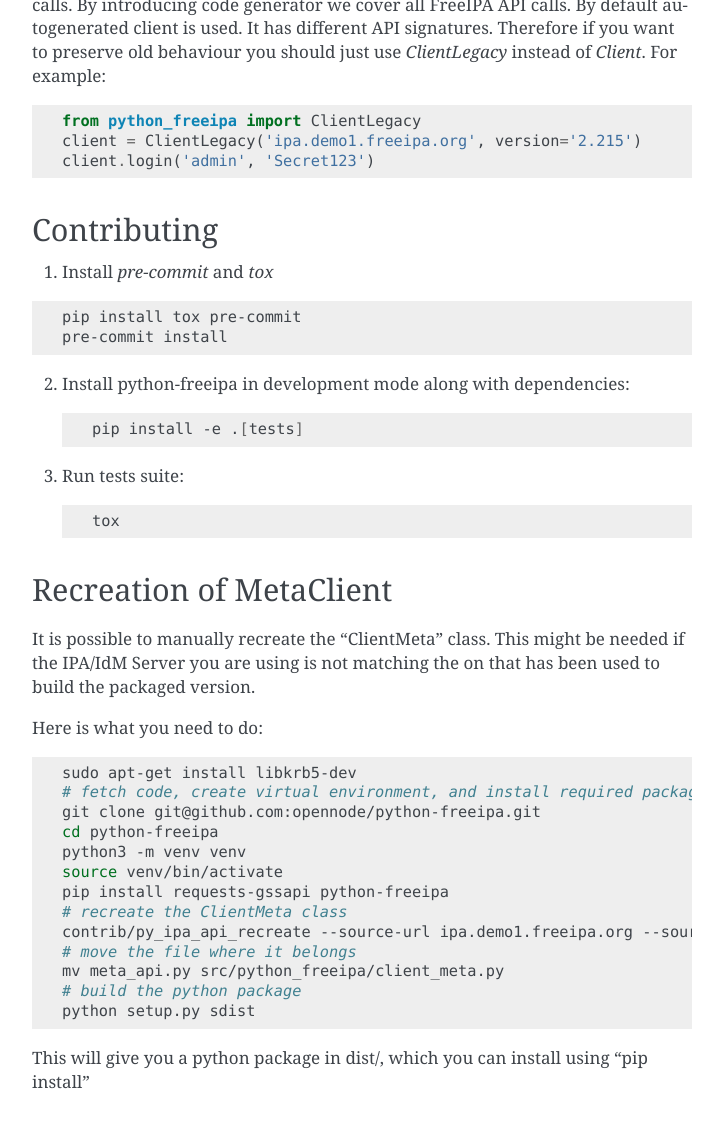
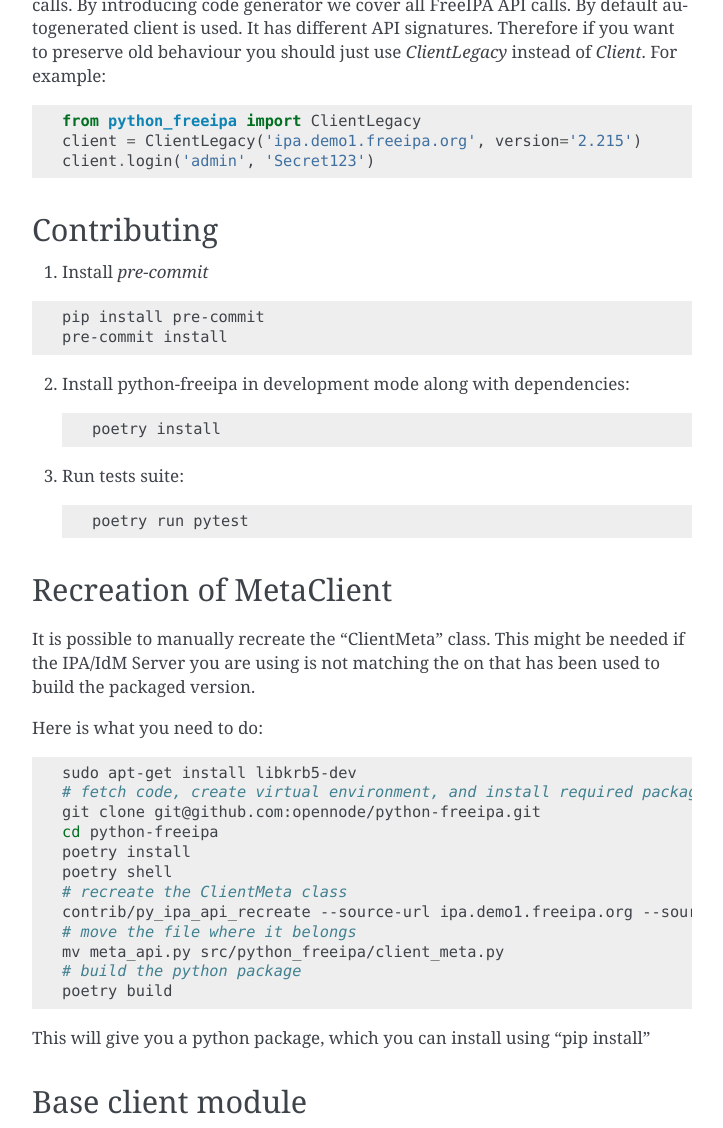
Before and after one commit to waldur/python-freeipa, a Sphinx documentation site: the page built from docs/source/index.rst, in a window 1280 px wide and 1400 px high, scrolled down 888 px, cut to the strip 0-1128 px from the top of the window. Shown: the whole strip, without its empty margins (388-1111 px from the left). Built offline with Sphinx 7.4.7, drawn with Linux system fonts in a browser that asks for light colours.

Commit message:
Update installation instructions to use poetry

```diff
--- a/docs/source/index.rst
+++ b/docs/source/index.rst
@@ -53,24 +53,24 @@
 Contributing
 ------------
 
-1) Install `pre-commit` and `tox`
+1) Install `pre-commit`
 
 .. code-block:: bash
 
-    pip install tox pre-commit
+    pip install pre-commit
     pre-commit install
 
 2) Install python-freeipa in development mode along with dependencies:
 
   .. code-block:: bash
 
-    pip install -e .[tests]
+    poetry install
 
 3) Run tests suite:
 
   .. code-block:: bash
 
-    tox
+    poetry run pytest
 
 Recreation of MetaClient
 ------------------------
@@ -87,17 +87,16 @@
   # fetch code, create virtual environment, and install required packages
   git clone git@github.com:opennode/python-freeipa.git
   cd python-freeipa
-  python3 -m venv venv
-  source venv/bin/activate
-  pip install requests-gssapi python-freeipa
+  poetry install
+  poetry shell
   # recreate the ClientMeta class
   contrib/py_ipa_api_recreate --source-url ipa.demo1.freeipa.org --source-url-user admin --source-url-pass Secret123
   # move the file where it belongs
   mv meta_api.py src/python_freeipa/client_meta.py
   # build the python package
-  python setup.py sdist
+  poetry build
 
-This will give you a python package in dist/, which you can install using "pip install"
+This will give you a python package, which you can install using "pip install"
 
 Base client module
 ------------------
```
